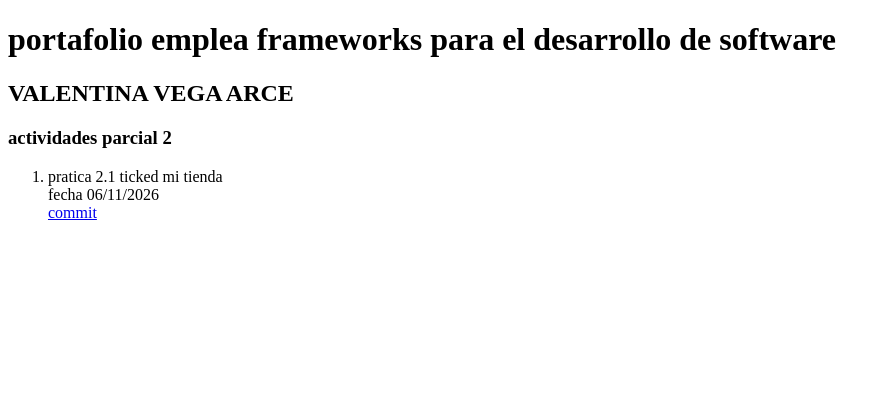
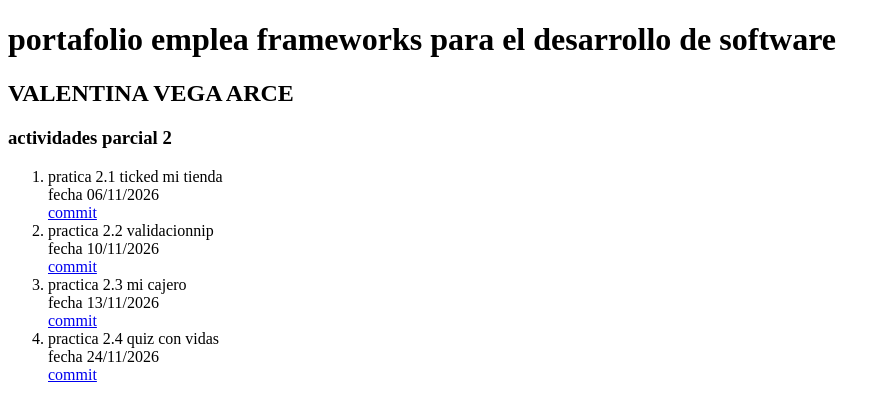
Before and after one commit to vvarce/vvarce.github.io, a plain HTML site: page portafolio/index.html in a window 1280 px wide. Shown: the whole page, without its empty margins (0-891 px from the left). Drawn offline with Linux system fonts and the light colour scheme.

Commit message:
Add new practice entries with dates and links

```diff
--- a/portafolio/index.html
+++ b/portafolio/index.html
@@ -16,6 +16,22 @@
             <a href="https://github.com/vvarce/Frameworks-software/commit/b68e119fcbbcdc48bb9ff26a90a9a1fe2ed37295">commit</a>
 
         </LI>
+
+         <LI>
+            practica 2.2 validacionnip <br>
+            fecha  10/11/2026<br>
+            <a href="https://github.com/vvarce/Frameworks-software/commit/b922346255bab757daea57e69ca8a2e57407ce36">commit</a>
+         </LI>
+         <LI>
+            practica 2.3  mi cajero <br>
+            fecha 13/11/2026<br>
+            <a href="https://github.com/vvarce/Frameworks-software/commit/ab01aea668ece46ad77467012d231b25dcb1d1b9">commit</a>
+         </LI>
+         <LI>
+            practica 2.4 quiz con vidas <br>
+            fecha 24/11/2026 <br>
+             <a href="https://github.com/vvarce/Frameworks-software/commit/600f49d370155ddf4b4e4d8584fd129aeae82453">commit</a>
+         </LI>
     </ol>
 </body>
 </html>
```
